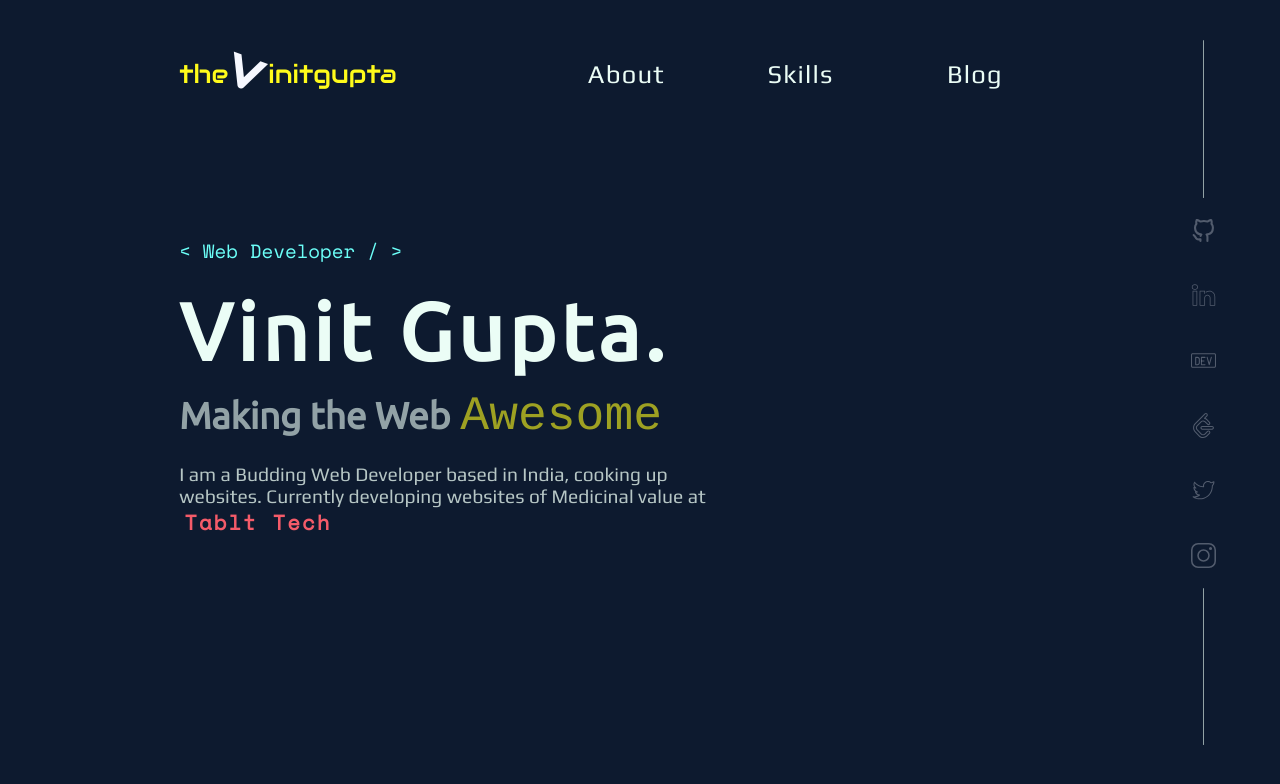
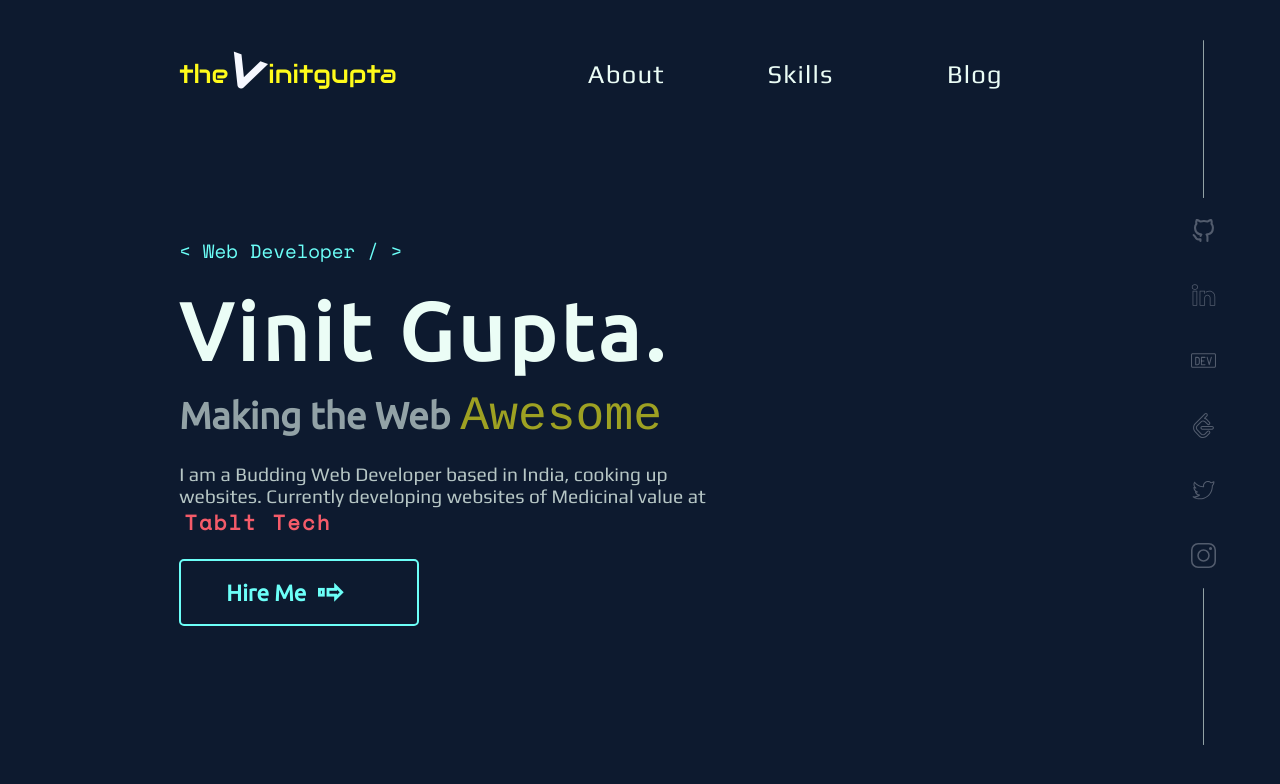
Before and after one commit to DarrickFauvel/Portfolio, a React (Create React App) app: page / in a window 1280 px wide. Shown: the top 784 px of the page. Built offline with nearby package versions, Linux system fonts and the light colour scheme.

Commit message:
add hire me button

```diff
--- /dev/null
+++ b/src/Components/BoldBtn.tsx
@@ -0,0 +1,14 @@
+import React from 'react'
+import "../Css/BoldBtn.css"
+
+function BoldBtn({...props}) {
+    const btnText:string = props.text;
+    return (
+        <div className="BoldBtn">
+            {btnText}
+            <div className="btn-arrow">&#8682;</div>
+        </div>
+    )
+}
+
+export default BoldBtn
--- a/src/Components/Hero.tsx
+++ b/src/Components/Hero.tsx
@@ -1,5 +1,6 @@
 import React, { useState } from 'react'
 import "../Css/Hero.css"
+import BoldBtn from './BoldBtn';
 import Bouncy from './Bouncy'
 
 function Hero() {
@@ -43,6 +44,9 @@ function Hero() {
                         Tablt Tech
                     </a></p>
                 </div>
+                <div className="Hero-body-cta">
+                    <BoldBtn text="Hire Me"/>
+                </div>
             </div>
             </div>
         </div>
--- /dev/null
+++ b/src/Css/BoldBtn.css
@@ -0,0 +1,25 @@
+.BoldBtn{
+    box-sizing: border-box;
+    width: 80%;
+    max-width: 240px;
+    margin: 20px 0;
+    padding: 2% 7%;
+    font-size: 1.4rem;
+    font-family: 'Ubuntu', sans-serif;
+    font-weight: 600;
+    border: 2px solid var(--accent-blue);
+    border-radius: 5px;
+    color: var(--accent-blue);
+    /* color: var(--background-default); */
+    display: flex;
+    align-items: center;
+}
+.BoldBtn:hover{
+    cursor: pointer;
+}
+.btn-arrow{
+    display: inline-block;
+    font-size: 2rem;
+    margin-left: 10px;
+    transform: rotateZ(90deg);
+}
--- a/src/Css/Hero.css
+++ b/src/Css/Hero.css
@@ -96,6 +96,7 @@ p > #current-job::after{
 p > #current-job:hover::after{
     width: 100%;
 }
+
 /* .underline{
     position: absolute;
     bottom: 0;
@@ -139,3 +140,7 @@ p > #current-job:hover::after{
         transform: scaleX(1) scaleY(1);
     }
 }
+
+.Hero-body-cta{
+    width: 100%;
+}
```
